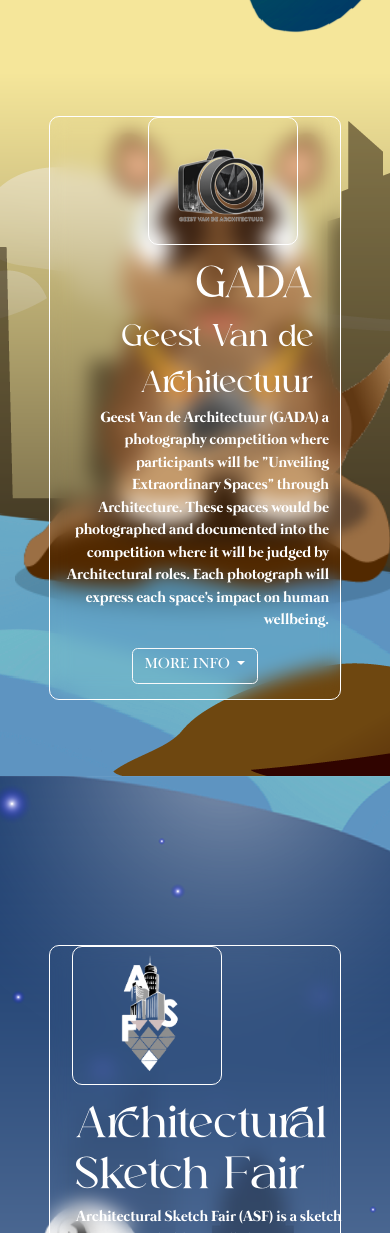
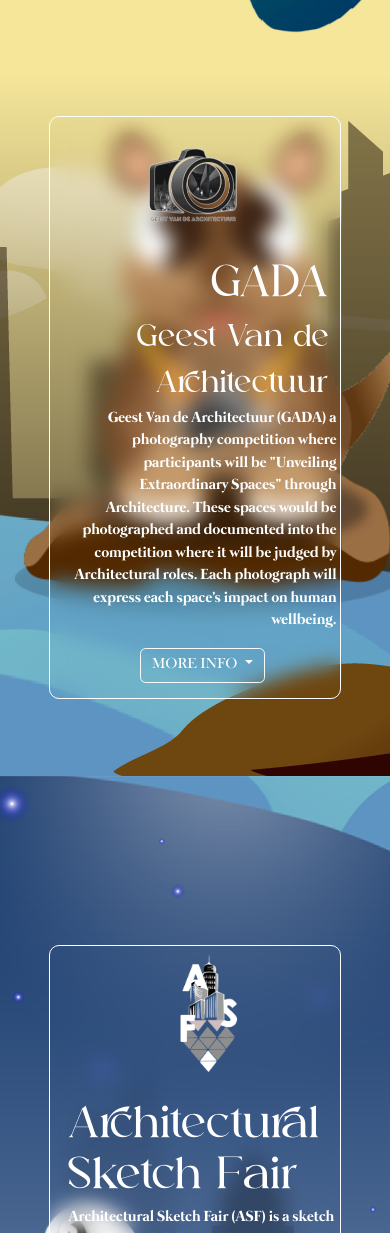
Before and after one commit to IT-ArchiExpo-2024/AE24, a PHP site: page / in a window 390 px wide. Shown: the part 5267-6500 px from the top of the page. Run offline with PHP 8.4, Linux system fonts and the light colour scheme; some web fonts are replaced.

Commit message:
center logo in mobile

```diff
--- a/archifest.php
+++ b/archifest.php
@@ -18,8 +18,8 @@
 }
 </style>
 
-    <div class="row d-flex align-items-center justify-content-start w-75 mx-auto transblur" style="z-index: 1;">
-    <img class="ms-4" src="assets/logo/LOGO ARCHFEST.png" alt="" style="width: 150px; border-radius: 10px; border: 1px solid white; background: transparent; backdrop-filter: blur(10px);">
+    <div class="row d-flex align-items-center justify-content-lg-start justify-content-center w-75 mx-auto transblur" style="z-index: 1;">
+    <img class="logoBlur ms-4" src="assets/logo/LOGO ARCHFEST.png" alt="" style="width: 150px;">
         <div class="col-12 d-flex align-items-center justify-content-start text-start ms-3">
             <h1 class="desc">
                 <span class="subJudul tw">Architecture festival</span>
--- a/asf.php
+++ b/asf.php
@@ -40,8 +40,8 @@
 
 <body>
     <div class="space"></div>
-    <div class="row d-flex align-items-center justify-content-start w-75 mx-auto transblur" style="z-index: 1;">
-    <img class="ms-4 pt-1 pb-2" src="assets/logo/LOGO_BARU_ASF.png" alt="" style="width: 150px; border-radius: 10px; border: 1px solid white; background: transparent; backdrop-filter: blur(10px);">
+    <div class="row d-flex align-items-center justify-content-lg-start justify-content-center w-75 mx-auto transblur" style="z-index: 1;">
+    <img class="logoBlur ms-4 pt-1 pb-2" src="assets/logo/LOGO_BARU_ASF.png" alt="" style="width: 150px;">
         <div class="col-12 d-flex align-items-center justify-content-start text-start ms-3">
             <h1 class="desc">
                 <span class="subJudul tw">Architectural Sketch Fair</span>
--- a/gada.php
+++ b/gada.php
@@ -40,9 +40,9 @@
 
 <body>
     <div class="space"></div>
-    <div class="row d-flex align-items-center justify-content-end w-75 mx-auto transblur" style="z-index: 1;">
-    <img class="" src="assets/logo/LOGO GADA KECIL.png" alt="" style="width: 150px; border-radius: 10px; border: 1px solid white; background: transparent; backdrop-filter: blur(10px); margin-right: 5vh;">
-        <div class="col-12 d-flex align-items-center justify-content-end text-end me-3">
+    <div class="row d-flex align-items-center justify-content-lg-end justify-content-center w-75 mx-auto transblur" style="z-index: 1;">
+    <img class="logoBlur" src="assets/logo/LOGO GADA KECIL.png" alt="" style="width: 150px;">
+        <div class="col-12 d-flex align-items-center justify-content-end text-end">
             <h1 class="desc">
                 <span class="subJudul tw" style="">GADA</span>
                 <br>
--- a/index.php
+++ b/index.php
@@ -85,6 +85,9 @@
 
     /* besar */
     @media screen and (min-width: 1921px) {
+        .logoBlur{
+        border-radius: 10px; border: 1px solid white; background: transparent; backdrop-filter: blur(10px);
+    }
         .soon {
             width: 800px;
         }
@@ -216,6 +219,9 @@
 
     /* sedang */
     @media screen and (min-width: 992px) and (max-width: 1920px) {
+        .logoBlur{
+        border-radius: 10px; border: 1px solid white; background: transparent; backdrop-filter: blur(10px);
+    }
         .soon {
             width: 800px;
         }
@@ -518,9 +524,9 @@
     </section>
 
     <section class="expo position-relative" id="expo">
-        <div class="row transblur d-flex align-items-center justify-content-start w-75 mx-auto">
-            <img class="ms-4" src="assets/logo/LOGO ARCHIEXPO.png" alt=""
-                style="width: 150px; border-radius: 10px; border: 1px solid white; background: transparent; backdrop-filter: blur(10px);">
+        <div class="row transblur d-flex align-items-center justify-content-lg-start justify-content-center w-75 mx-auto">
+            <img class="logoBlur ms-4" src="assets/logo/LOGO ARCHIEXPO.png" alt=""
+                style="width: 150px;">
             <div class="col-12 d-flex align-items-center justify-content-start text-start ms-3" style="z-index: 1;">
                 <h1 class="desc">
                     <span class="subJudul tw">ArchiExpo Exhibition</span>
--- a/san_lkti.php
+++ b/san_lkti.php
@@ -18,9 +18,9 @@
 }
 </style>
 
-    <div class="row d-flex align-items-center justify-content-end w-75 mx-auto transblur" style="z-index: 1;">
-    <img class="" src="assets/logo/LOGO SANXLKTI.png" alt="" style="width: 150px; border-radius: 10px; border: 1px solid white; background: transparent; backdrop-filter: blur(10px); margin-right: 5vh;">
-        <div class="col-12 d-flex align-items-center justify-content-end text-end me-3">
+    <div class="row d-flex align-items-center justify-content-lg-end justify-content-center w-75 mx-auto transblur" style="z-index: 1;">
+    <img class="logoBlur" src="assets/logo/LOGO SANXLKTI.png" alt="" style="width: 150px;">
+        <div class="col-12 d-flex align-items-center justify-content-end text-end">
             <h1 class="desc">
                 <span class="subJudul tw">SANxLKTI</span>
             </h1>
```
